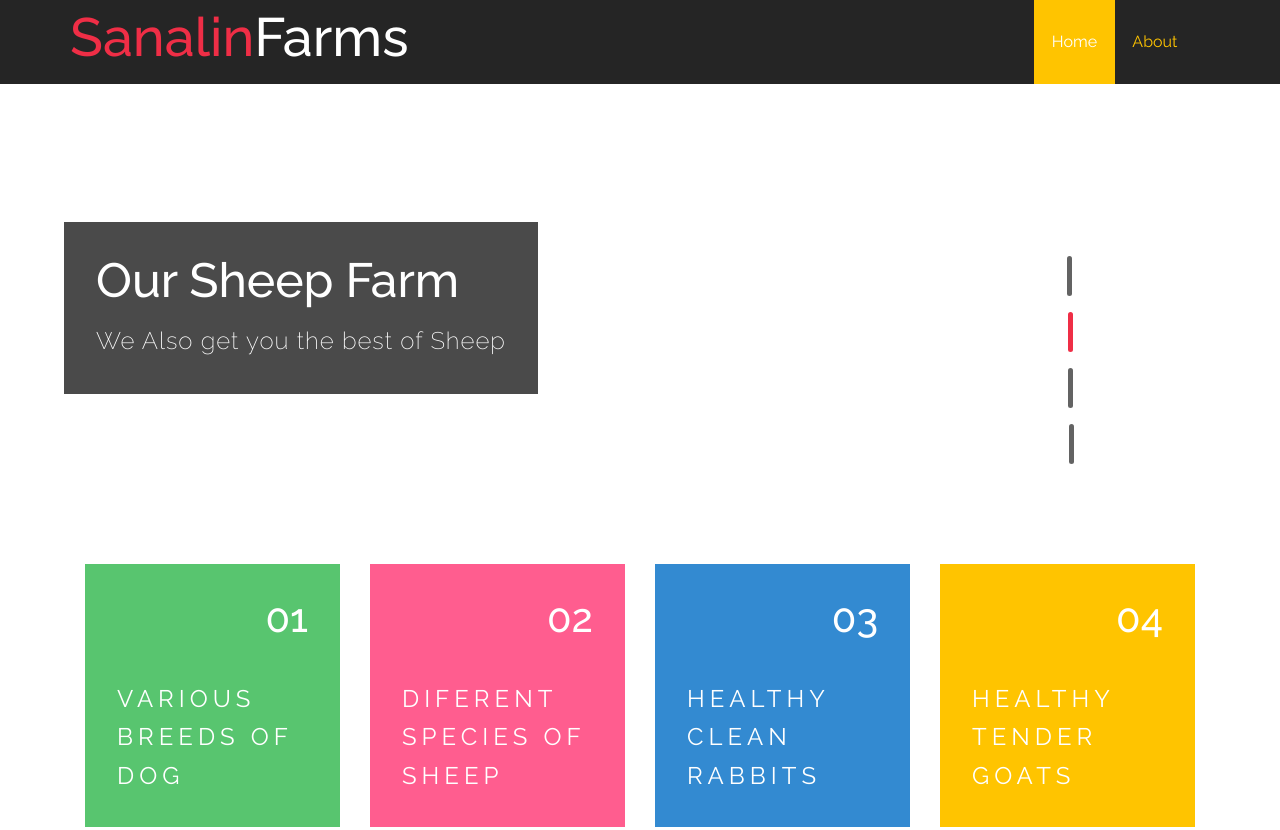
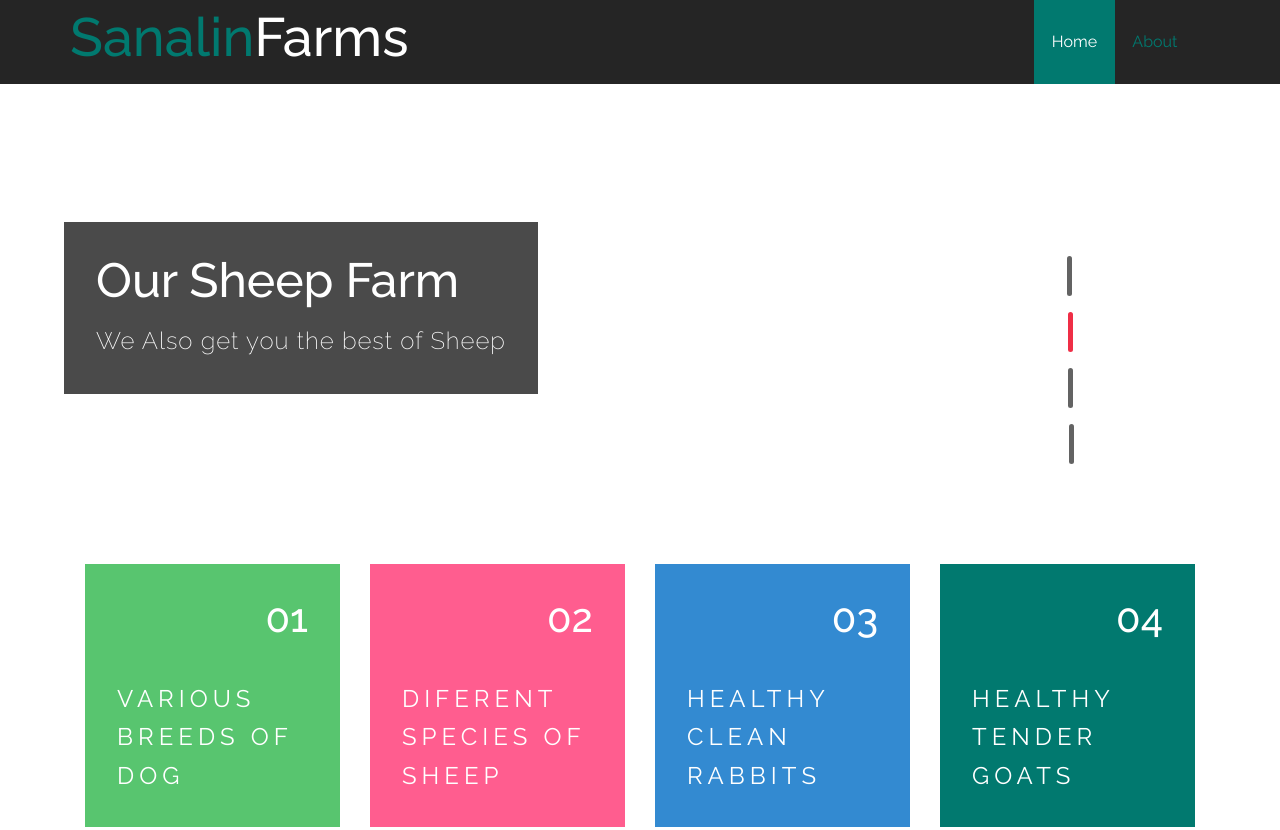
Before and after one commit to Tosin427/sanalinFarmsFrontEnd, a plain HTML site: page index.html in a window 1280 px wide. Shown: the top 830 px of the page. Drawn offline with Linux system fonts and the light colour scheme.

Commit message:
Add files via upload

```diff
--- a/css/style.css
+++ b/css/style.css
@@ -60,17 +60,17 @@ body a:hover{
 	text-decoration: none;
 }
 h1 a.navbar-brand span {
-  color: #ef2e46;
+  color: #01796f;
 }
 .header ul.nav.navbar-nav li a {
     padding: 2em 1.1em;
 }
 .header .navbar-default .navbar-nav > .active > a, .header .navbar-default .navbar-nav > .active > a:hover, .header .navbar-default .navbar-nav > .active > a:focus {
   color: #fff;
-  background-color: #ffc400;
+  background-color: #01796f;
 }
 .header .navbar-default .navbar-nav > li > a{
-  color: #ffc400;
+  color: #01796f;
   font-size: 16px;
 }
 .header .navbar-nav > li > a {
@@ -86,7 +86,7 @@ h1 a.navbar-brand span {
 }
 .header .dropdown-menu > li.active > a ,.header .navbar-default .navbar-nav > .open > a, .header  .navbar-default .navbar-nav > .open > a:hover, .header  .navbar-default .navbar-nav > .open > a:focus,.dropdown-menu > li > a:hover, .dropdown-menu > li > a:focus {
     color: #fff;
-    background-color: #ffc400;
+    background-color: #01796f;
 }
 .header ul.dropdown-menu li.hvr-bounce-to-bottom {
     display: block;
@@ -451,7 +451,7 @@ p.w3ltext{
 	background:#338ad1;
 }
 .w3-agile-back3,.more3 a{
-	background:#ffc400;
+	background:#01796f;
 }
 /* Bounce To Bottom */
 .hvr-bounce-to-bottom {
@@ -482,7 +482,7 @@ p.w3ltext{
 	left: 0;
 	right: 0;
 	bottom: 0;
-	background:#ffc400;
+	background:#01796f;
 	-webkit-transform: scaleY(0);
 	-moz-transform: scaleY(0);
 	-o-transform: scaleY(0);
```
